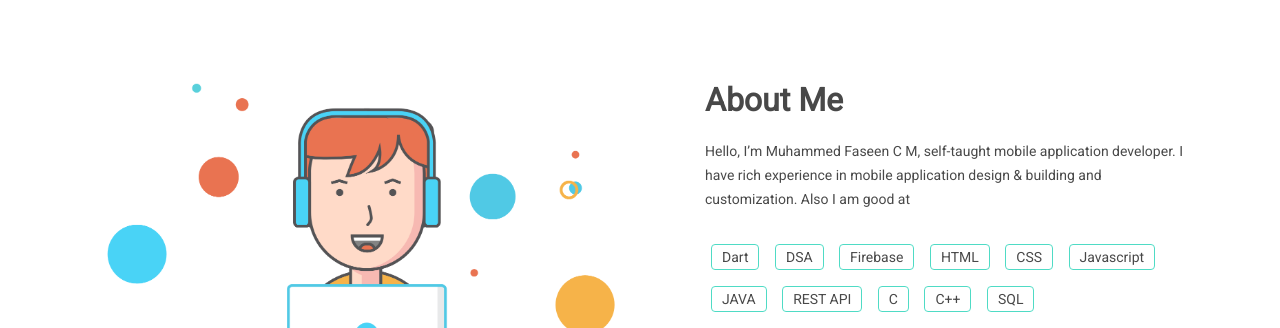
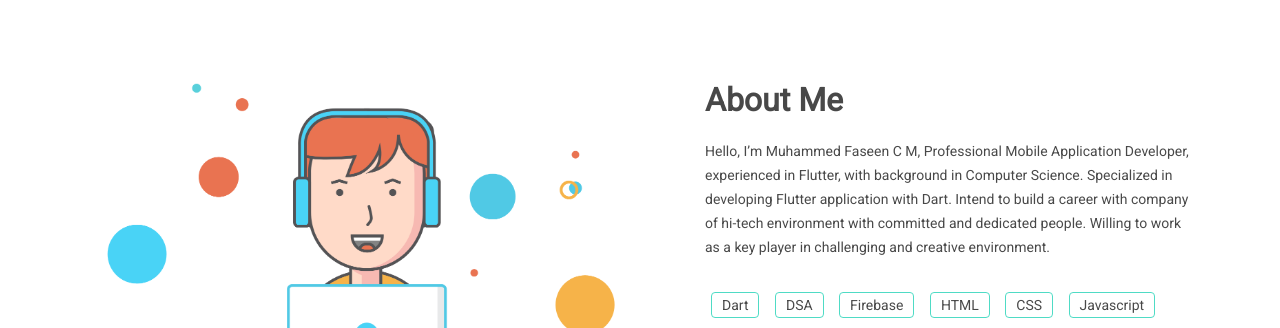
Before and after one commit to MuhammedFaseenCM/muhammed-faseen-portfolio, a plain HTML site: page index.html in a window 1280 px wide. Shown: the part 940-1268 px from the top of the page. Drawn offline with Linux system fonts and the light colour scheme; some packages are replaced by stand-ins of ours.

Commit message:
about me correction

```diff
--- a/index.html
+++ b/index.html
@@ -164,9 +164,10 @@
                     <div class="col-sm-12 col-md-6">
                         <div class="mh-about-inner">
                             <h2 class="wow fadeInUp" data-wow-duration="0.8s" data-wow-delay="0.1s">About Me</h2>
-                            <p class="wow fadeInUp" data-wow-duration="0.8s" data-wow-delay="0.2s">Hello, I’m Muhammed Faseen C M, self-taught mobile application developer.
-                            I have rich experience in mobile application design & building
-                            and customization. Also I am good at</p>
+                            <p class="wow fadeInUp" data-wow-duration="0.8s" data-wow-delay="0.2s">Hello, I’m Muhammed Faseen C M, Professional Mobile Application Developer, experienced in Flutter, with background in Computer Science.
+                                Specialized in developing Flutter application with Dart.
+                                Intend to build a career with company of hi-tech environment with committed and dedicated people.
+                                Willing to work as a key player in challenging and creative environment.</p>
                             <div class="mh-about-tag wow fadeInUp" data-wow-duration="0.8s" data-wow-delay="0.3s">
                                 <ul>
                                     <li><span>Dart</span></li>
```
